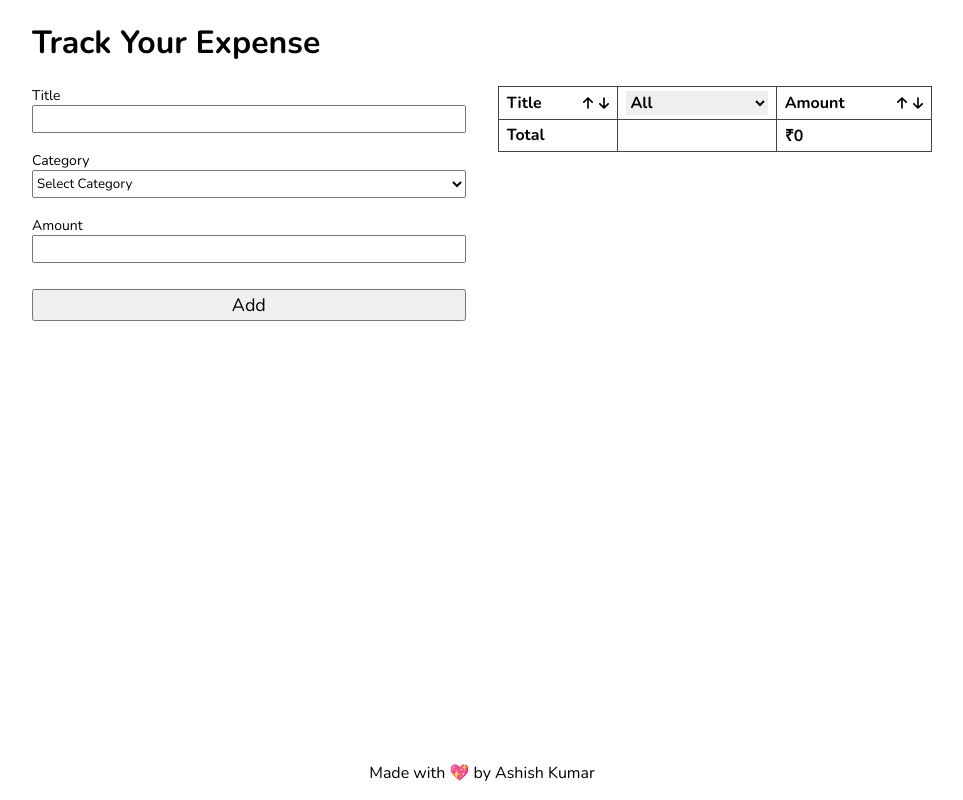
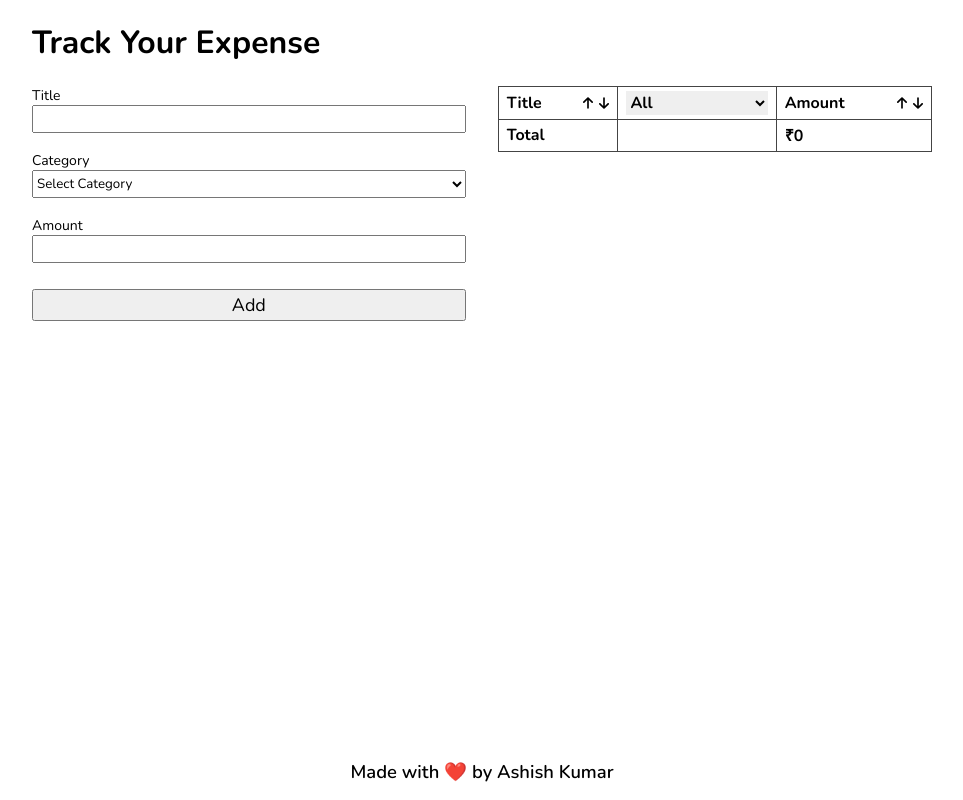
Before and after one commit to ashish-kumardev/expense-tracker-react.js, a React (Vite) app: page / in a window 1280 px wide. Shown: the whole page, without its empty margins (158-1121 px from the left). Built offline with nearby package versions, Linux system fonts and the light colour scheme.

Commit message:
enchance footer message

```diff
--- a/src/App.css
+++ b/src/App.css
@@ -152,6 +152,8 @@ footer{
   left: 0;
   width: 100%;
   text-align: center;
+  font-size: 1.15rem;
+  font-weight: 600;
 }
 
 @media (max-width: 900px) {
--- a/src/App.jsx
+++ b/src/App.jsx
@@ -30,7 +30,7 @@ function App() {
         />
       </div>
 
-    <footer>Made with 💖 by Ashish Kumar</footer>
+    <footer>Made with ❤️ by Ashish Kumar</footer>
     </main>
   );
 }
```
